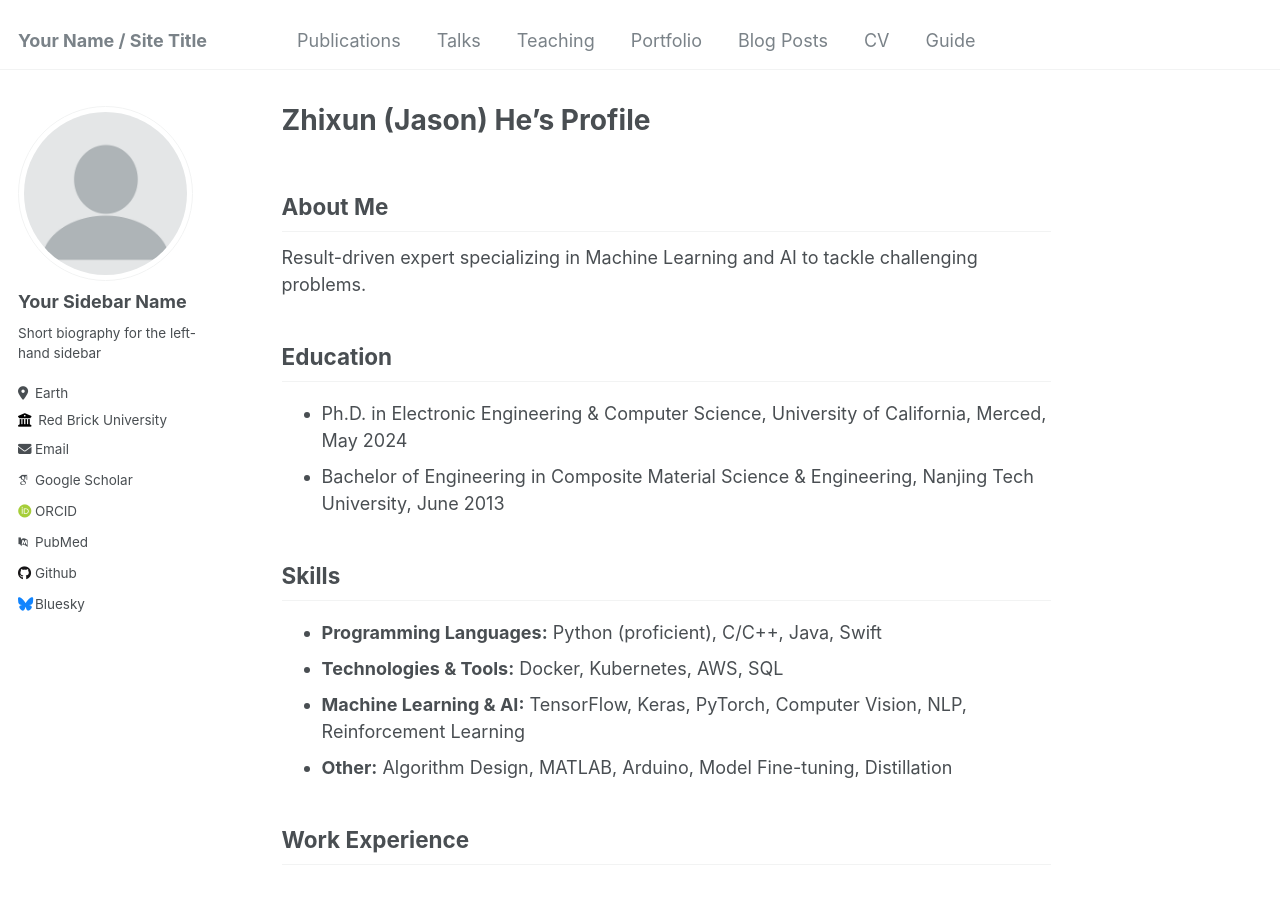
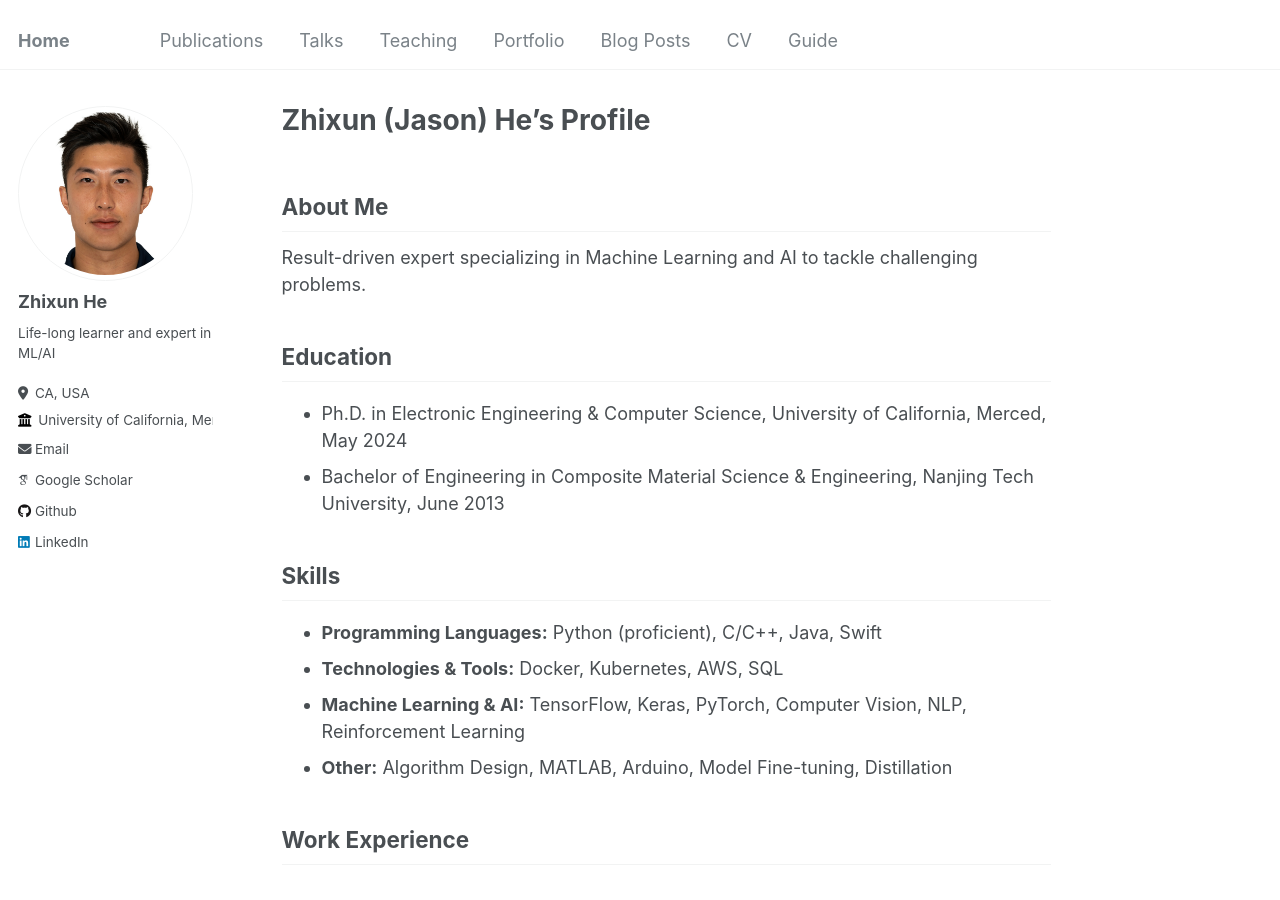
Before and after one commit to inspirepassion/inspirepassion.github.io, a Jekyll site: the page built from _pages/about.md, in a window 1280 px wide and 900 px high. Built offline with Jekyll 4.4.1, drawn with Linux system fonts in a browser that asks for light colours; some web fonts are replaced.

Commit message:
new edit

```diff
--- a/Gemfile
+++ b/Gemfile
@@ -25,4 +25,5 @@ group :jekyll_plugins do
   gem 'jekyll-sitemap'
   gem 'hawkins'
   gem "webrick", "~> 1.8"
+  gem 'thin'
 end
--- a/_config.yml
+++ b/_config.yml
@@ -8,47 +8,47 @@
 
 # Basic Site Settings
 locale                   : "en-US"
-title                    : "Your Name / Site Title"
+title                    : "Home"
 title_separator          : "-"
 name                     : &name "Your Name"
 description              : &description "personal description"
-url                      : https://academicpages.github.io # the base hostname & protocol for your site e.g. "https://mmistakes.github.io"
+url                      : "https://inspirepassion.github.io/" # the base hostname & protocol for your site e.g. "https://mmistakes.github.io"
 baseurl                  : "" # the subpath of your site, e.g. "/blog"
-repository               : "academicpages/academicpages.github.io"
+repository               : ""
 
 # Site Author - The following control what appear as part of the author content on the side bar.
 #               If a field is blank the icon and link will not appear, otherwise it will be shown.
 #               Additional customization can be done by editing /_includes/author-profile.html
 author:
   # Biographic information
-  avatar           : "profile.png"
-  name             : "Your Sidebar Name"
+  avatar           : "profile2.png"
+  name             : "Zhixun He"
   pronouns         : # example: "she/her"
-  bio              : "Short biography for the left-hand sidebar"
-  location         : "Earth"
-  employer         : "Red Brick University"
+  bio              : "Life-long learner and expert in ML/AI"
+  location         : "CA, USA"
+  employer         : "University of California, Merced"
   uri              : # URL
-  email            : "none@example.org"
+  email            : "h.zhixun@gmail.com"
 
   # Academic websites
   arxiv            : # URL - Update with the correct link to your profile
-  googlescholar    : "https://scholar.google.com/citations?user=PS_CX0AAAAAJ"
+  googlescholar    : "https://scholar.google.com/citations?user=d6Y4oBEAAAAJ&hl=en"
   impactstory      : # URL
-  orcid            : "http://orcid.org/yourorcidurl"
+  orcid            : #"http://orcid.org/yourorcidurl"
   semantic         : # URL
-  pubmed           : "https://www.ncbi.nlm.nih.gov/pubmed/?term=john+snow"
+  pubmed           : #"https://www.ncbi.nlm.nih.gov/pubmed/?term=john+snow"
   researchgate     : # URL
 
   # Repositories and software development
   bitbucket        : # Username - Update with your username on the site
   codepen          : # Username
   dribbble         : # Username
-  github           : "academicpages"
+  github           : "inspirepassion"
   kaggle           : # Username
   stackoverflow    : # User number or user number and name (i.e., use "1" or "1/jeff-atwood")
 
   # Social media
-  bluesky          : "bsky.app" # Replace this with you Bluesky username
+  bluesky          : #"bsky.app" # Replace this with you Bluesky username
   facebook         : # Username
   flickr           : # Username
   foursquare       : # Username
@@ -57,7 +57,7 @@ author:
   keybase          : # Username
   instagram        : # Username
   lastfm           : # Username
-  linkedin         : # Username
+  linkedin         : "zhixun-he"
   mastodon         : # URL
   medium           : # URL
   pinterest        : # Username
```
Also changed, not shown: images/android-chrome-192x192.png (added), images/favicon-16x16.png (added), images/favicon-32x32.png (added), images/favicon-96x96.png (added), images/profile2.png (added).
